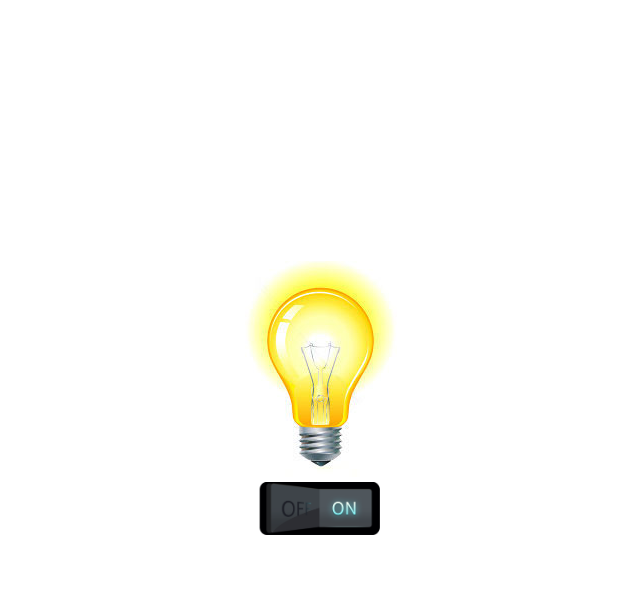
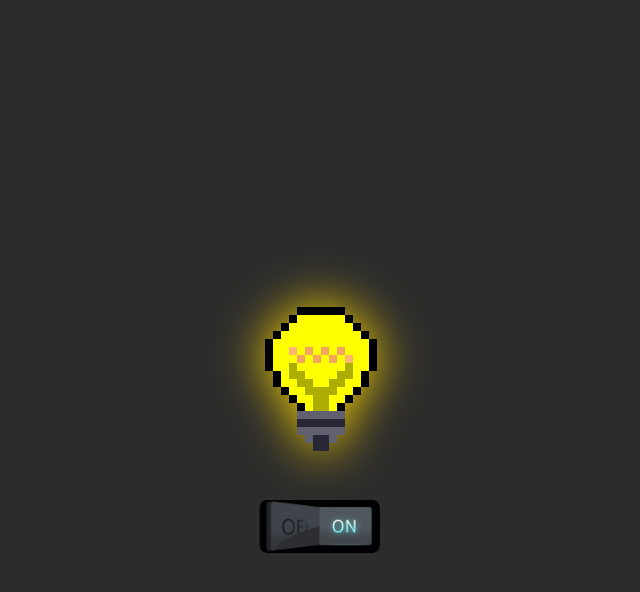
Before and after one commit to EuJohnnyBravo/JS-dinamico, a website built with Vite: page index.html in a window 1280 px wide. Both pictures are taken after a click on the button 640 px from the left and 510 px from the top of the page. Shown: the whole page, without its empty margins (319-959 px from the left). Built offline with nearby package versions, Linux system fonts and the light colour scheme.

Commit message:
lampada nova

```diff
--- a/index.html
+++ b/index.html
@@ -9,7 +9,7 @@
   </head>
   <body>
     <div id="desafio-2">
-      <img src="" alt="lampada" id="lamp" />
+      <img src="" alt="lampada" id="lamp" class="" />
       <button><img src="" alt="switch" id="switch" width="128" /></button>
     </div>
     <script type="module" src="/src/main.ts"></script>
--- a/src/main.ts
+++ b/src/main.ts
@@ -1,4 +1,4 @@
-const lampadas = ["./desligada.jpg", "./ligada.jpg", "./quebrada.jpg"];
+const lampadas = ["./desligada.png", "./ligada.png", "./quebrada.png"];
 const OnOff = ["./Off.png", "./On.png"];
 
 const imagemLampada = document.querySelector<HTMLImageElement>("#lamp");
@@ -8,7 +8,7 @@ let lampadaQuebrada: boolean = false;
 let ligada: boolean = false;
 
 function vaiQuebrar(): boolean {
-  return Math.random() <= 0.05;
+  return Math.random() <= 0.1;
 }
 
 function ligaDesliga(isLigada: boolean): boolean {
@@ -30,11 +30,14 @@ if (interruptor && imagemLampada && imagemSwitch) {
       if (ligada) {
         imagemLampada.src = lampadas[1];
         imagemSwitch.src = OnOff[1];
+        imagemLampada.classList.add("ligada");
       } else {
         imagemLampada.src = lampadas[0];
         imagemSwitch.src = OnOff[0];
+        imagemLampada.classList.remove("ligada");
       }
     } else {
+      imagemLampada.classList.remove("ligada");
       imagemLampada.src = lampadas[2];
     }
   });
--- a/src/style.css
+++ b/src/style.css
@@ -2,6 +2,7 @@ html,
 body {
   height: 100%;
   margin: 0;
+  background-color: #2c2c2c;
 }
 
 #desafio-2 {
@@ -16,3 +17,7 @@ button {
   border: none;
   background: none;
 }
+
+.ligada {
+  filter: drop-shadow(0 0 25px rgb(255, 217, 0)); /* Brilho branco */
+}
```
Also changed, not shown: public/desligada.jpg (deleted), public/desligada.png (added), public/ligada.jpg (deleted), public/ligada.png (added), public/quebrada.jpg (deleted), public/quebrada.png (added).
